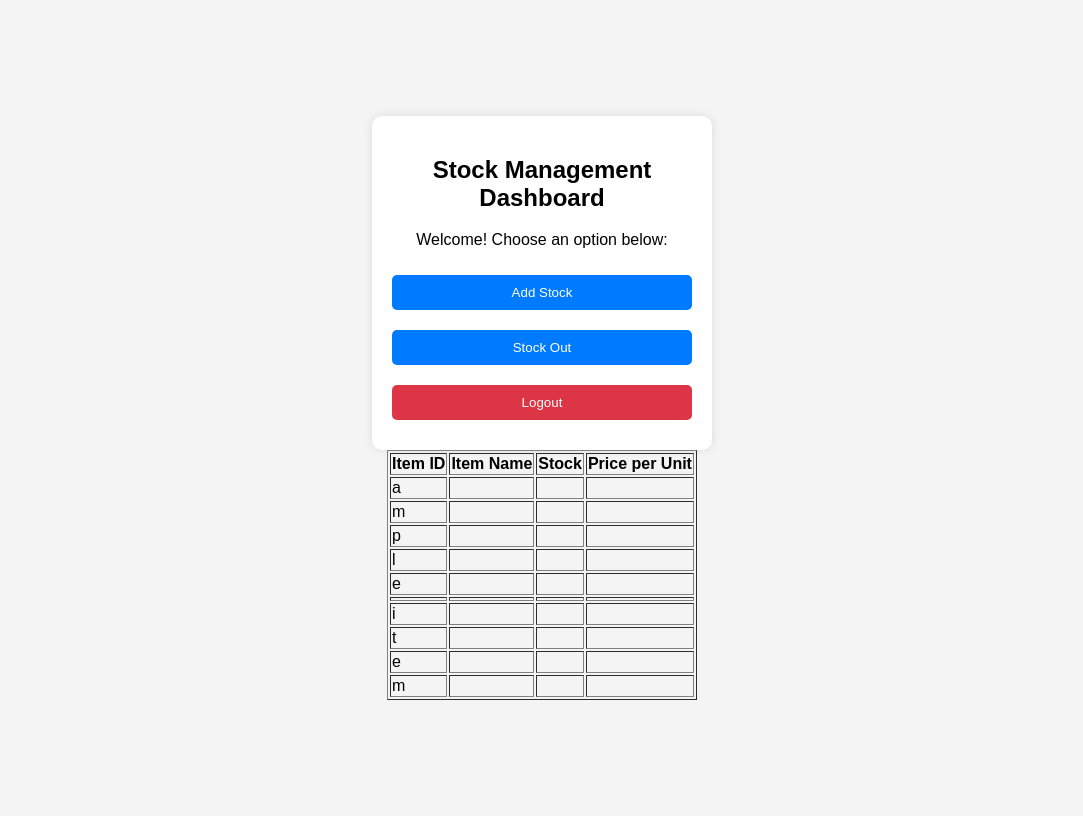
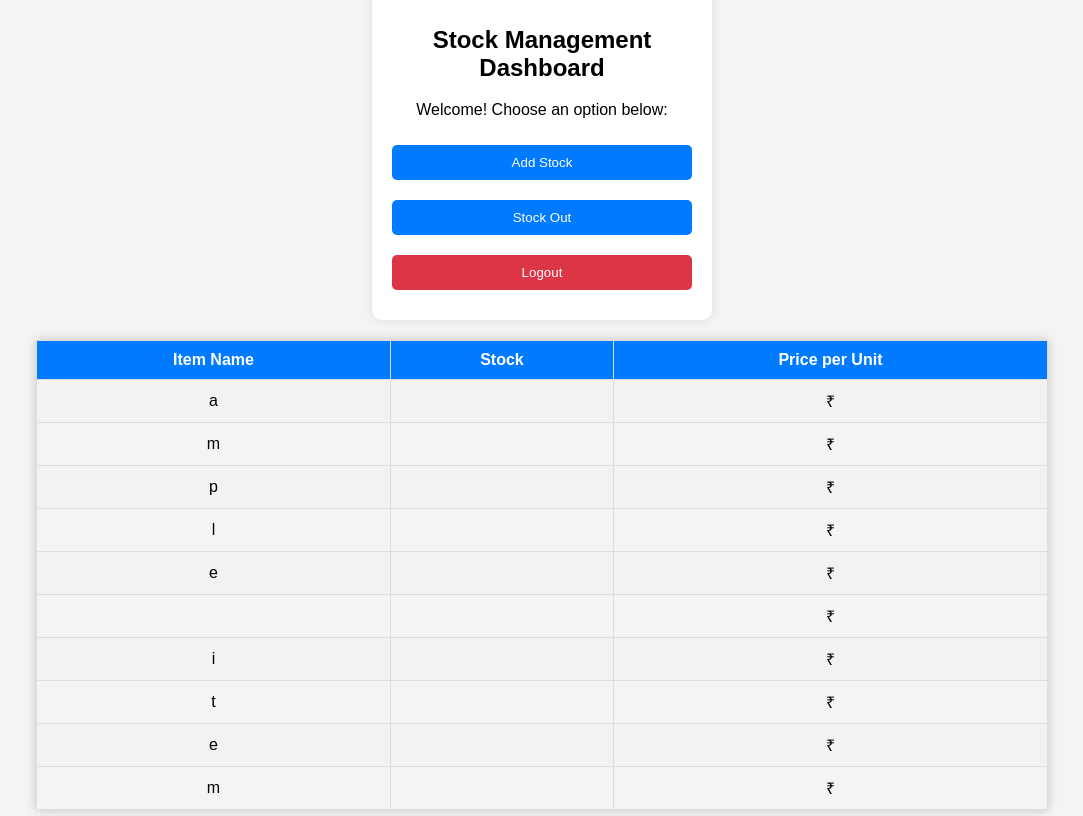
Before and after one commit to challengersstore/stock, a Flask app: page /dashboard in a window 1280 px wide. Shown: the whole page, without its empty margins (98-1181 px from the left). Run offline with Flask 3, Linux system fonts and the light colour scheme; the visitor is signed in with stand-in values (Sample User, id 1); a database or web service that is not in the repository returns one stand-in record (values such as "Sample title"); data that the repository does not hold is empty.

Commit message:
Update dashboard.html

```diff
--- a/CS/templates/dashboard.html
+++ b/CS/templates/dashboard.html
@@ -52,19 +52,43 @@
         <button onclick="location.href='/stock_out'">Stock Out</button>
         <button class="logout-btn" onclick="location.href='/logout'">Logout</button>
     </div>
-    <table border="1">
+    <style>
+        table {
+            width: 80%;
+            border-collapse: collapse;
+            margin: 20px auto;
+            font-family: Arial, sans-serif;
+            box-shadow: 0 0 10px rgba(0, 0, 0, 0.2);
+        }
+        th, td {
+            border: 1px solid #ddd;
+            padding: 10px;
+            text-align: center;
+        }
+        th {
+            background-color: #007bff;
+            color: white;
+        }
+        tr:nth-child(even) {
+            background-color: #f2f2f2;
+        }
+        tr:hover {
+            background-color: #ddd;
+            transition: 0.3s;
+        }
+    </style>
+
+    <table>
         <tr>
-            <th>Item ID</th>
             <th>Item Name</th>
             <th>Stock</th>
             <th>Price per Unit</th>
         </tr>
-        {% for row in stock_data[1:] %}  <!-- Skipping header row -->
+        {% for row in stock_data[1:] %}
         <tr>
             <td>{{ row[0] }}</td>
-            <td>{{ row[1] }}</td>
             <td>{{ row[2] }}</td>
-            <td>{{ row[3] }}</td>
+            <td>₹{{ row[3] }}</td>
         </tr>
         {% endfor %}
     </table>
```
